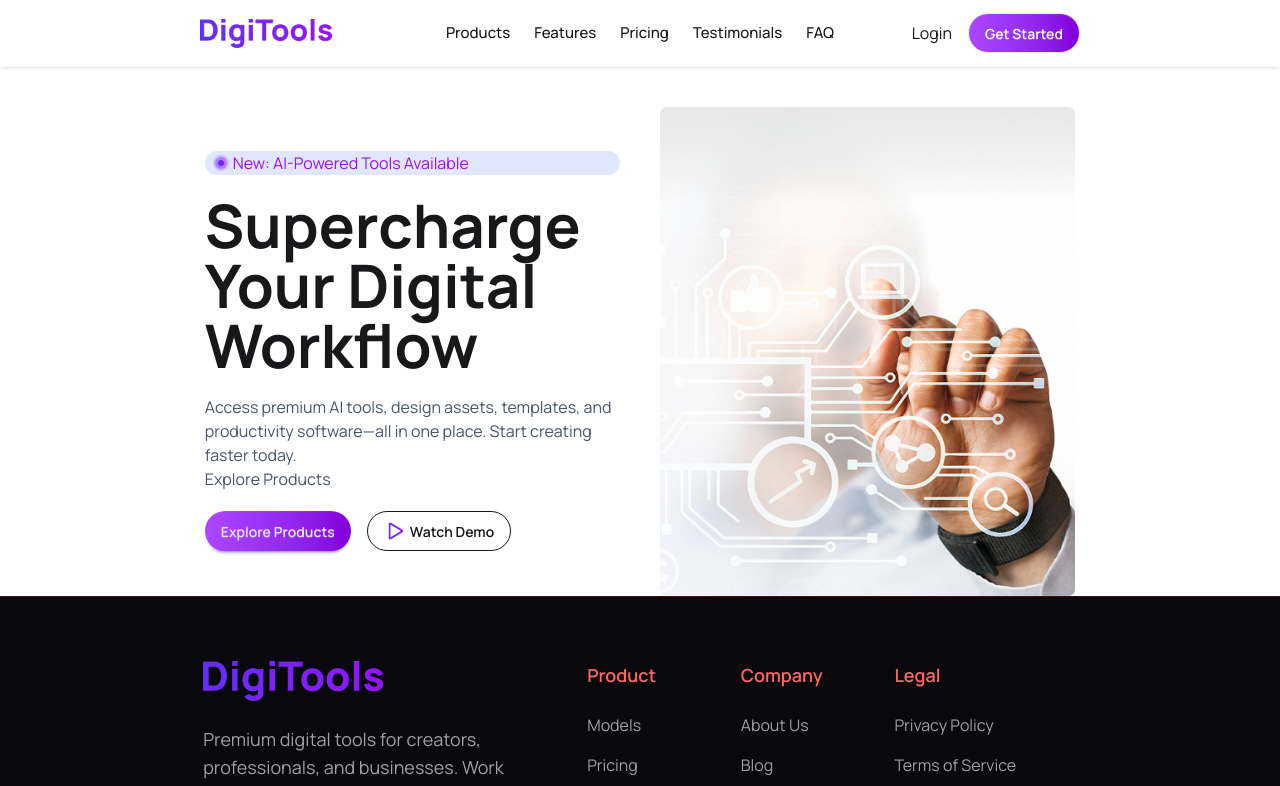
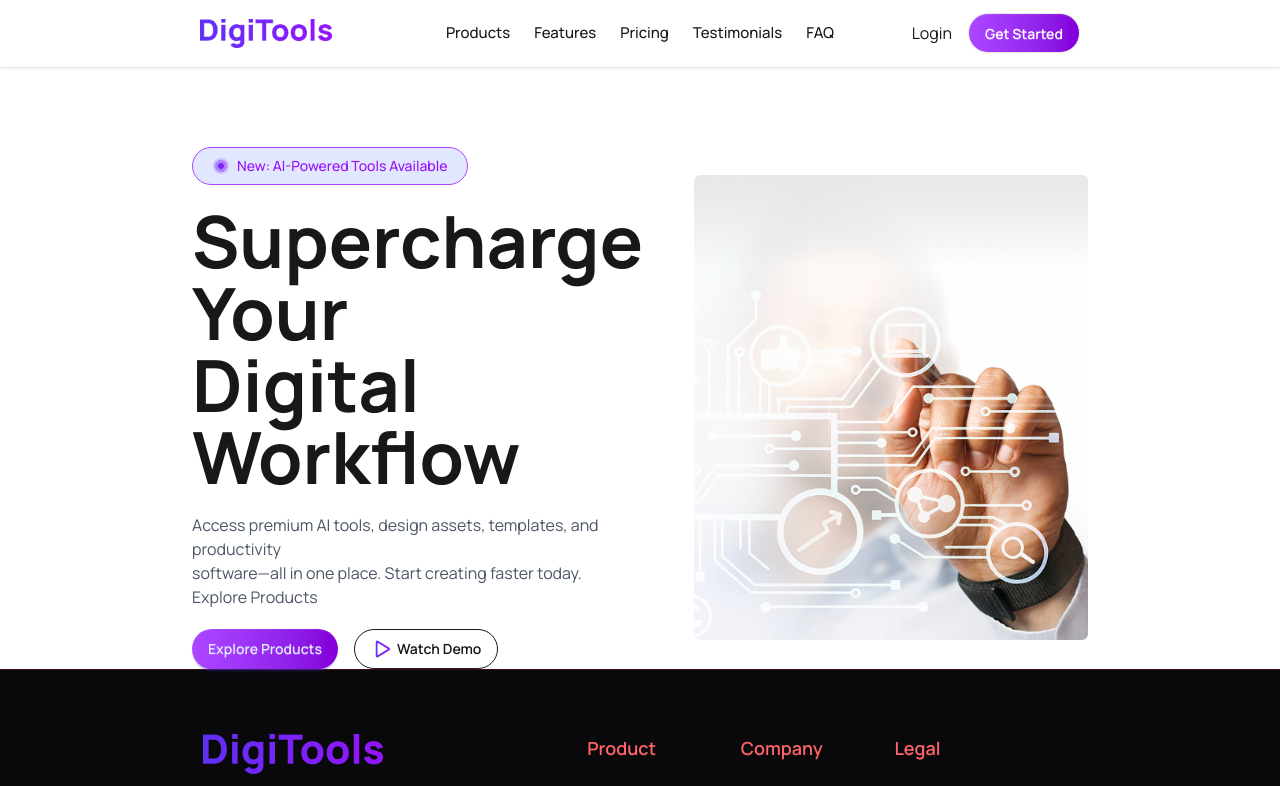
Before and after one commit to Prachurjo-prog/Digital-Tools-Project, a React (Vite) app: page / in a window 1280 px wide. Shown: the top 786 px of the page. Built offline with nearby package versions, Linux system fonts and the light colour scheme.

Commit message:
Hero section updated & resposive

```diff
--- a/src/Components/Hero/Hero.jsx
+++ b/src/Components/Hero/Hero.jsx
@@ -5,20 +5,18 @@ import play from "../../assets/Play.png";
 
 const Hero = () => {
   return (
-    <div className="md:max-w-[68%] max-w-[90%] mx-auto grid md:grid-cols-2 items-center gap-10 mt-10">
-      <div>
-        <p className="text-purple-600 px-2 rounded-2xl bg-[#E1E7FF] flex gap-1 items-center">
-          <span>
-            <img src={dot} />{" "}
-          </span>{" "}
-          New: AI-Powered Tools Available
-        </p>
+    <div className="md:max-w-[70%] max-w-[90%] md:flex justify-between mx-auto items-center gap-3 mt-10 md:mt-20">
+      <div className="gap-5">
 
-        <h1 className="md:text-6xl text-3xl font-bold mt-5">
-          Supercharge Your Digital Workflow
+        <div className="inline-flex items-center gap-2 bg-[#E1E7FF] border border-purple-500 text-purple-600 text-sm font-medium px-5 py-2 rounded-full">
+            <img src={dot} /> <p>New: AI-Powered Tools Available</p>
+          </div>
+
+        <h1 className="lg:text-7xl md:text-4xl text-3xl font-bold md:mt-5 mt-2.5">
+          Supercharge Your<br/> Digital Workflow
         </h1>
         <p className="mt-5 text-gray-600">
-          Access premium AI tools, design assets, templates, and productivity
+          Access premium AI tools, design assets, templates, and productivity<br/>
           software—all in one place. Start creating faster today.
           <br /> Explore Products
         </p>
@@ -35,7 +33,7 @@ const Hero = () => {
         </div>
       </div>
 
-      <div>
+      <div className="mt-10 md:mt-0">
         <img src={banner} alt="banner" />
       </div>
     </div>
```
